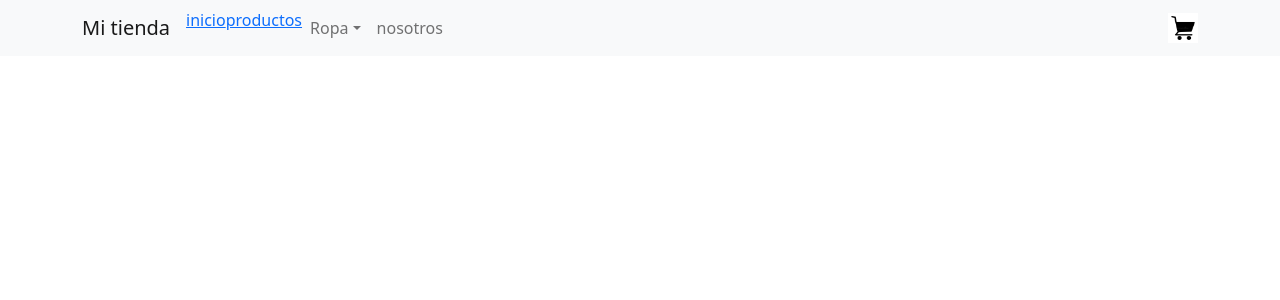
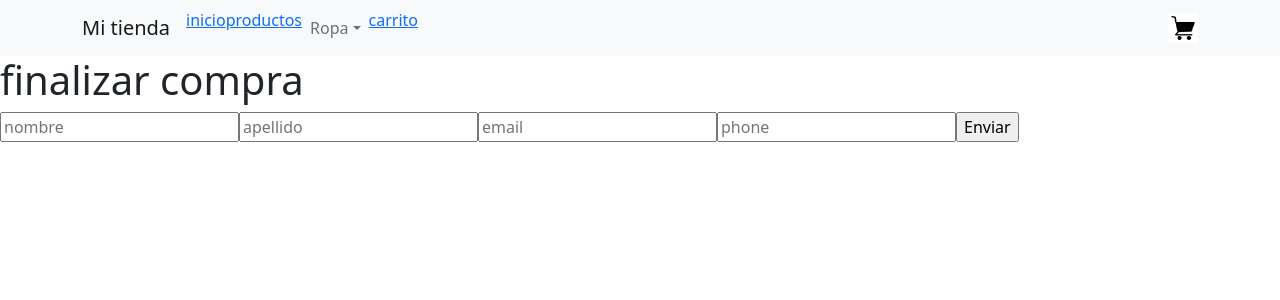
Before and after one commit to leonel8564/react, a React (Create React App) app: page /formula in a window 1280 px wide. Shown: the top 300 px of the page. Built offline with nearby package versions, Linux system fonts and the light colour scheme.

Commit message:
ultima entrega

```diff
--- a/src/App.js
+++ b/src/App.js
@@ -5,6 +5,7 @@ import Navbar1 from "./components/NavBar/Navbar";
 import Home from "./views/home/home";
 import Cart from "./views/cart/Cart";
 import { CartProvider } from "./context/CartContext";
+import Formula from "./components/formulario/Formulario";
 function App() {
   return (
     <CartProvider>
@@ -16,6 +17,7 @@ function App() {
           <Route exact path="/category/:categoryid" element={<Itemlistcontainer/>}/>
           <Route exact path="/product/:id" element={<Itemdetailconteiner/>}/>
           <Route exact path="/cart" element={<Cart/>}/>
+          <Route exact path="/formula" element={<Formula/>}/>
         </Routes>
       </BrowserRouter>
     </CartProvider>
--- a/src/components/NavBar/Navbar.js
+++ b/src/components/NavBar/Navbar.js
@@ -13,11 +13,11 @@ const Navbar1 = () => {
           <NavLink to="/">inicio</NavLink>
           <NavLink to="/produc">productos</NavLink>
           <NavDropdown title="Ropa" id="basic-nav-dropdown">
-            <NavLink to="/category/1">Ropa Hombre</NavLink>
+            <NavLink to="/category/2">Ropa Hombre</NavLink>
             <NavDropdown.Divider />
-            <NavLink to="/category/2">Ropa Mujer</NavLink>
+            <NavLink to="/category/1">Ropa Mujer</NavLink>
           </NavDropdown>
-          <Nav.Link href="#link">nosotros</Nav.Link>
+          <NavLink to="/cart">carrito</NavLink>
         </Nav>
       </Navbar.Collapse>
       <Carrito/>
--- a/src/components/cartItems/CartItem.js
+++ b/src/components/cartItems/CartItem.js
@@ -4,10 +4,10 @@ import {useCart} from '../../context/CartContext'
 const CartItem = ({compra}) => {
     const{deleteItem}=useCart()
   return (
-    <div style={{display:'flex'}}>
+    <div className='carritoItem'>
         <img src={compra.image} alt={compra.title} style={{width:'10rem'}}/>
         <p>{compra.title}</p>
-        <p>cantitad:{compra.quantity}</p>
+        <p style={{}}>cantitad:{compra.quantity}</p>
         <p>${compra.price}</p>
         <button onClick={()=>deleteItem(compra.id)}>borrar item</button>
     </div>
--- /dev/null
+++ b/src/components/formulario/Formulario.js
@@ -0,0 +1,59 @@
+import { doc,writeBatch,addDoc, collection, getFirestore, getDoc} from "firebase/firestore";
+import React,{useState} from "react";
+import {useCart} from '../../context/CartContext'
+export default function Formula(){
+    const {cart,totalCart}=useCart()
+    const[data, setData] = useState({})
+    const[orderId,setOrderId]=React.useState()
+    console.log(data)
+    console.log(cart)
+    console.log(totalCart())
+    console.log(orderId)
+    const handleChange = (event) =>{
+        const {name,value} = event.target;
+        setData({...data,[name ]:value});
+    }
+    const handleSumbit = async (event) =>{
+        event.preventDefault();
+        const order={
+        buyer: data,
+        items: cart,
+        total: totalCart(),
+        };
+        const db = getFirestore()
+        const ordercollection = collection(db,"ordenes")
+        const products=collection(db,"productos")
+        await addDoc(ordercollection,order).then(({id}) => {
+            setOrderId(id)
+            updateProducts()
+            alert(id,"id de compra")
+        })
+
+    }
+    const updateProducts = () =>{
+        const db = getFirestore()
+        const batch=writeBatch(db)
+        cart.forEach(item => {
+            const productRef = doc(db,"productos",item.id)
+            getDoc(productRef).then((snapshot) =>{
+                const newQuantity = snapshot.data()-item.quantity
+                batch.update(productRef,{stock:newQuantity})
+            })
+
+        })
+        batch.commit()
+    }
+
+    return(
+        <div>
+            <form onSubmit={handleSumbit}>
+                <h1>finalizar compra</h1>
+                <input type="text" name="nombre" placeholder="nombre" onChange={handleChange}/>
+                <input type="text" name="apellido" placeholder="apellido" onChange={handleChange}/>
+                <input type="email" name="email" placeholder="email" onChange={handleChange}/>
+                <input type="phone" name="phone" placeholder="phone" onChange={handleChange}/>
+                <input type="submit" value="Enviar"/>
+            </form>
+        </div>
+    )
+}
--- a/src/style/style.scss
+++ b/src/style/style.scss
@@ -14,3 +14,20 @@
     display: flex;
     flex-direction: row;
 }
+.carritoItem{
+    width: 200px;
+    display: flex;
+    flex-direction:column;
+    border: 1px solid black;
+}
+.carrito{
+    width: 600px;
+    border: 1px solid black;
+    margin: 0% 30% 0% 30%;
+
+}
+.ordenItems{
+    display: flex;
+    flex-direction:row;
+
+}
--- a/src/views/cart/Cart.js
+++ b/src/views/cart/Cart.js
@@ -6,18 +6,21 @@ function Cart() {
 const {cart, emptyCart, totalCart}=useCart()
 const navigate = useNavigate()
   return (
-    <div>
+    <div className='carrito'>
       {cart.length
-      ? <div>
-       { cart.map((compra)=><CartItem key={compra.id} compra={compra}/>)}
+      ? <div >
+            <div className='ordenItems'>
+              {cart.map((compra)=><CartItem key={compra.id} compra={compra}/>)}
+            </div>
           <p>Precio total: {totalCart()}</p>
           <button onClick={emptyCart}>Vaciar carrito</button>
+          <button onClick={()=>navigate("/formula")}>terminar compra</button>
         </div>
       : <>
         <p>No tenés productos en tu carrito! :( </p>
         <button onClick={()=>navigate('/produc')}>Ir a productos</button>
+        <button onClick={()=>navigate("/formula")}>terminar compra</button>
       </>
-
       }
     </div>
   )
```
Also changed, not shown: src/components/Item/ITem.js (+0 -9 lines), src/components/itemdetailconteiner/itemdetailconteiner.js (+0 -19 lines), src/components/itemlist/Itemlist.js (+0 -8 lines), src/components/itemlistcontainer/Itemlistcontainer.js (+0 -16 lines), src/views/produc/produc.js (deleted).
